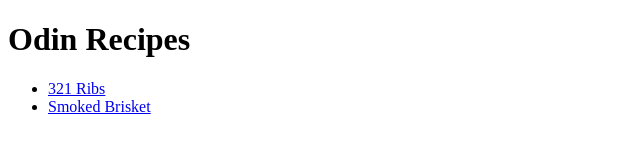
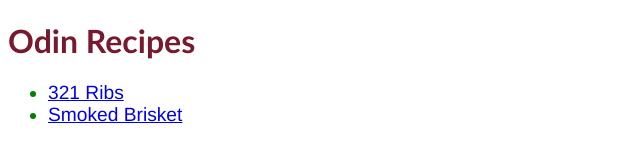
Before and after one commit to pchris74/odin-recipes, a plain HTML site: page index.html in a window 1280 px wide. Shown: the whole page, without its empty margins (0-640 px from the left). Drawn offline with Linux system fonts and the light colour scheme.

Commit message:
Added CSS to html

```diff
--- a/index.html
+++ b/index.html
@@ -4,10 +4,11 @@
     <meta charset="UTF-8">
     <meta name="viewport" content="width=device-width, initial-scale=1.0">
     <title>Document</title>
+    <link rel="stylesheet" href="./style.css">
 </head>
 <body>
-    <h1>Odin Recipes</h1>
-    <ul>
+    <h1 id="top">Odin Recipes</h1>
+    <ul class="list">
         <li><a href="recipes/321ribs.html">321 Ribs</a></li>
         <li><a href="recipes/brisket.html">Smoked Brisket</a></li>
     </ul>
--- /dev/null
+++ b/style.css
@@ -0,0 +1,10 @@
+#top {
+    color: rgb(120, 25, 45);
+    font-family: 'Trebuchet MS', 'Lucida Sans Unicode', 'Lucida Grande', 'Lucida Sans', Arial, sans-serif;
+}
+
+ul {
+    color: green;
+    font-size: larger;
+    font-family: 'Franklin Gothic Medium', 'Arial Narrow', Arial, sans-serif;
+}
```
